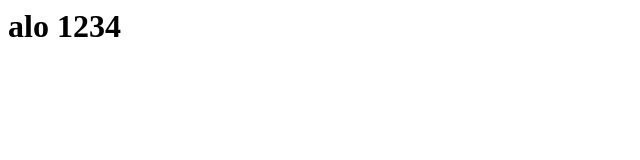
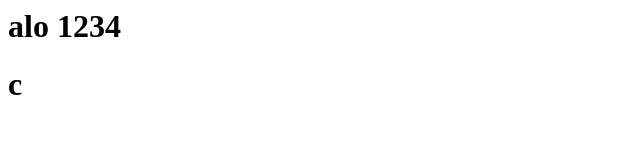
Before and after one commit to nguyenhuyhoangg79/github-demo-html, a plain HTML site: page index.html in a window 1280 px wide. Shown: the full height of the page, 0-640 px from the left. Drawn offline with Linux system fonts and the light colour scheme.

Commit message:
Update index.html

```diff
--- a/index.html
+++ b/index.html
@@ -1 +1,2 @@
 <h1>alo 1234</h1>
+<h1>c</h1>
```
